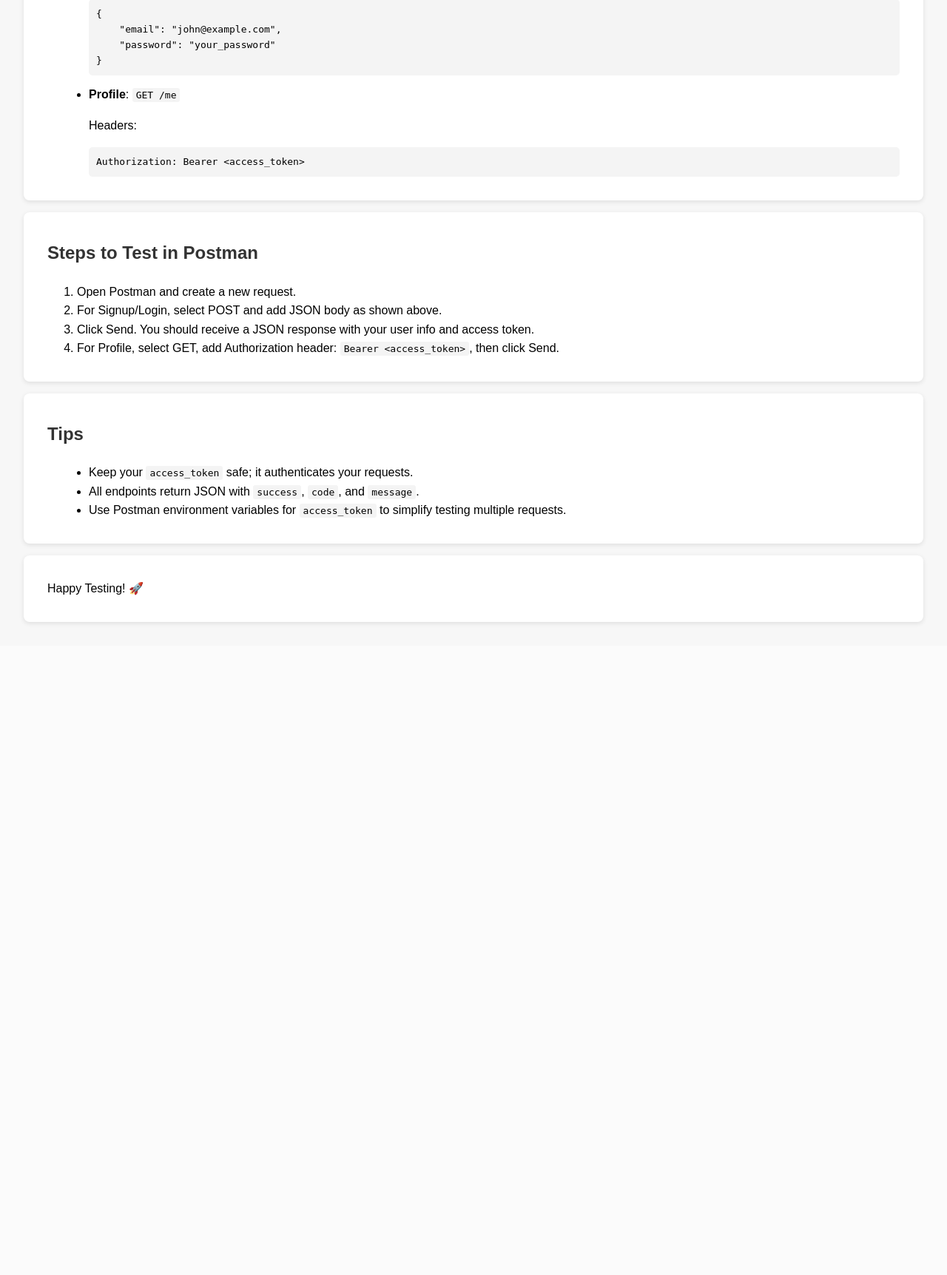
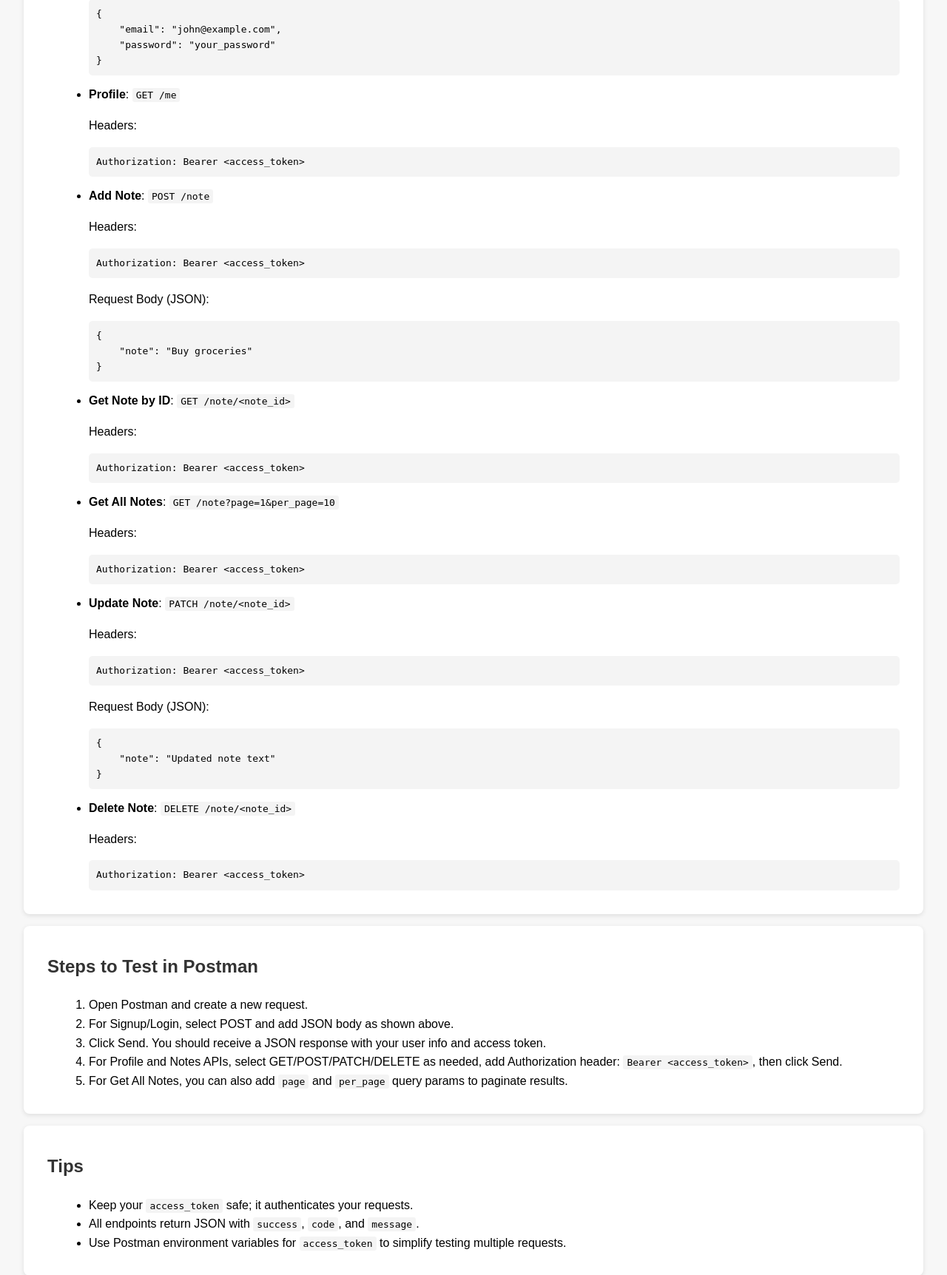
Before and after one commit to sharisroy/SQA_APIS, a Flask app: page / in a window 1280 px wide. Shown: the part 614-2338 px from the top of the page at 74% size. Before the commit the page ends 1458 px from the top, so only its background shows below. Run offline with Flask 2, Linux system fonts and the light colour scheme.

Commit message:
update index.html

```diff
--- a/templates/index.html
+++ b/templates/index.html
@@ -10,6 +10,7 @@
         code { background-color: #f4f4f4; padding: 2px 5px; border-radius: 3px; }
         pre { background-color: #f4f4f4; padding: 10px; border-radius: 5px; overflow-x: auto; }
         ul { margin-left: 1rem; }
+        ol { margin-left: 1rem; }
         .card { background-color: white; padding: 1rem 2rem; border-radius: 8px; box-shadow: 0 2px 6px rgba(0,0,0,0.1); margin-bottom: 1rem; }
     </style>
 </head>
@@ -44,6 +45,39 @@
                 <p>Headers:</p>
                 <pre>Authorization: Bearer &lt;access_token&gt;</pre>
             </li>
+            <li>
+                <strong>Add Note</strong>: <code>POST /note</code>
+                <p>Headers:</p>
+                <pre>Authorization: Bearer &lt;access_token&gt;</pre>
+                <p>Request Body (JSON):</p>
+                <pre>{
+    "note": "Buy groceries"
+}</pre>
+            </li>
+            <li>
+                <strong>Get Note by ID</strong>: <code>GET /note/&lt;note_id&gt;</code>
+                <p>Headers:</p>
+                <pre>Authorization: Bearer &lt;access_token&gt;</pre>
+            </li>
+            <li>
+                <strong>Get All Notes</strong>: <code>GET /note?page=1&per_page=10</code>
+                <p>Headers:</p>
+                <pre>Authorization: Bearer &lt;access_token&gt;</pre>
+            </li>
+            <li>
+                <strong>Update Note</strong>: <code>PATCH /note/&lt;note_id&gt;</code>
+                <p>Headers:</p>
+                <pre>Authorization: Bearer &lt;access_token&gt;</pre>
+                <p>Request Body (JSON):</p>
+                <pre>{
+    "note": "Updated note text"
+}</pre>
+            </li>
+            <li>
+                <strong>Delete Note</strong>: <code>DELETE /note/&lt;note_id&gt;</code>
+                <p>Headers:</p>
+                <pre>Authorization: Bearer &lt;access_token&gt;</pre>
+            </li>
         </ul>
     </div>
 
@@ -53,7 +87,8 @@
             <li>Open Postman and create a new request.</li>
             <li>For Signup/Login, select POST and add JSON body as shown above.</li>
             <li>Click Send. You should receive a JSON response with your user info and access token.</li>
-            <li>For Profile, select GET, add Authorization header: <code>Bearer &lt;access_token&gt;</code>, then click Send.</li>
+            <li>For Profile and Notes APIs, select GET/POST/PATCH/DELETE as needed, add Authorization header: <code>Bearer &lt;access_token&gt;</code>, then click Send.</li>
+            <li>For Get All Notes, you can also add <code>page</code> and <code>per_page</code> query params to paginate results.</li>
         </ol>
     </div>
 
```
